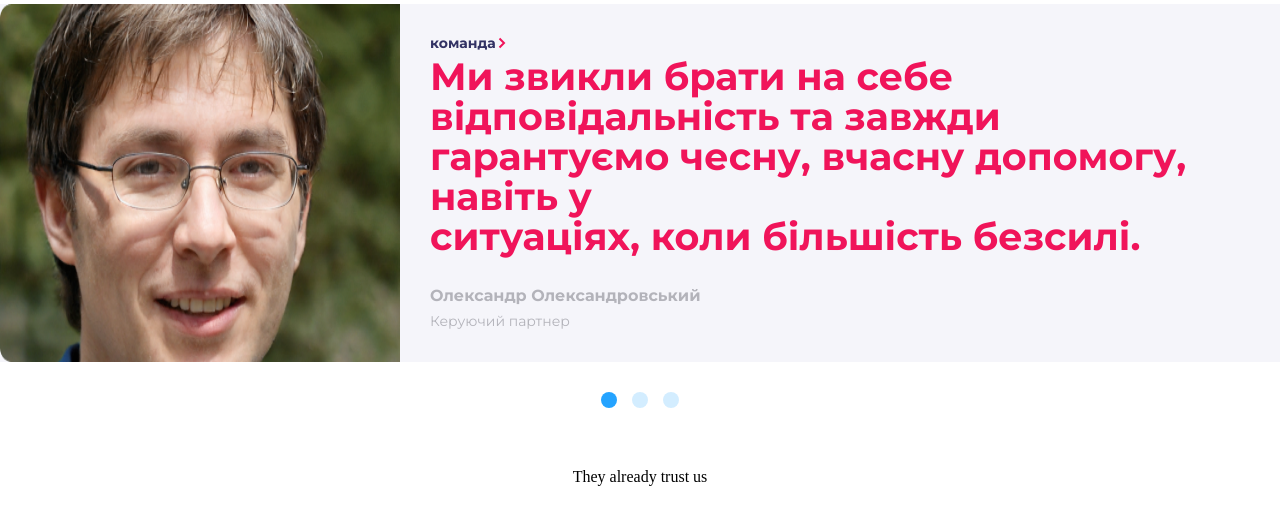
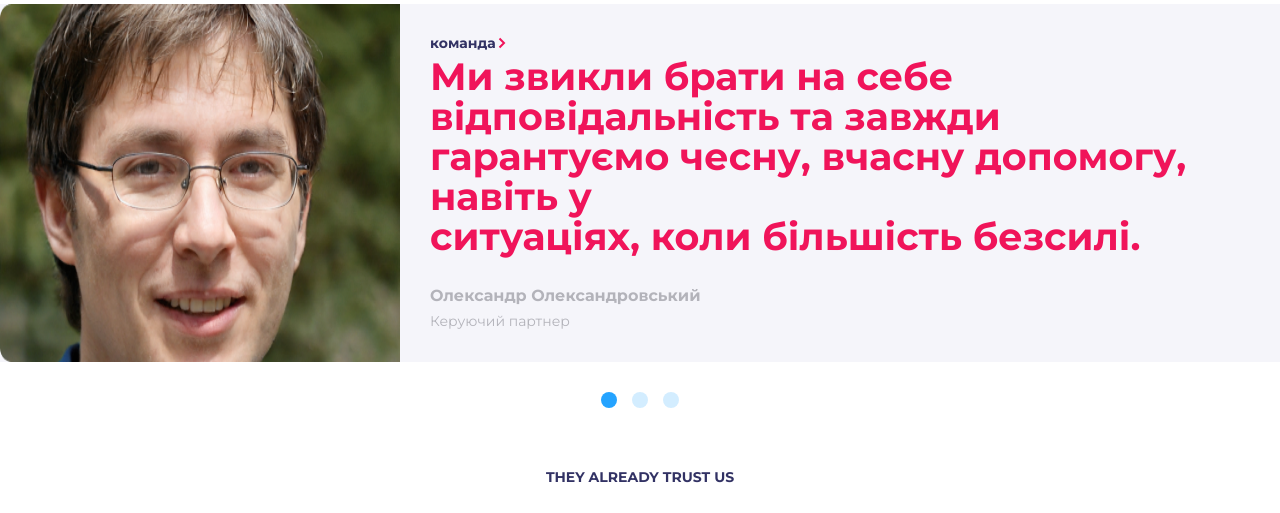
Before and after one commit to MSaliamon/hillel, a plain HTML site: page index.html in a window 1280 px wide. Shown: the part 1500-2013 px from the top of the page. Drawn offline with Linux system fonts and the light colour scheme.

Commit message:
section5-fix

```diff
--- a/scss/main.scss
+++ b/scss/main.scss
@@ -213,6 +213,11 @@ body {
     padding-top: 60px;
     flex-direction: column;
     background-color: $white;
+    &__text {
+        @include montserrat(14px, 700, 18px);
+        text-transform: uppercase;
+        color: $main-regular;
+    }
     &__container {
         display: flex;
         flex-direction: column;
```
Also changed, not shown: css/main.css, css/main.min.css.
